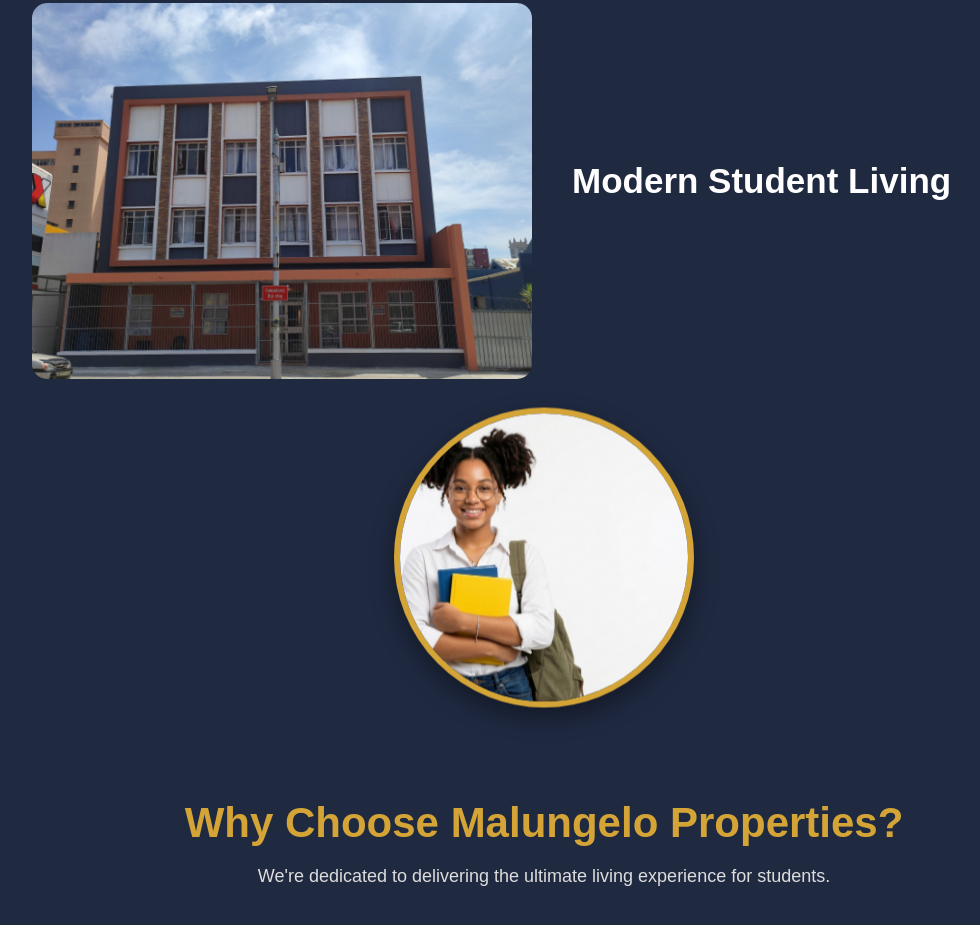
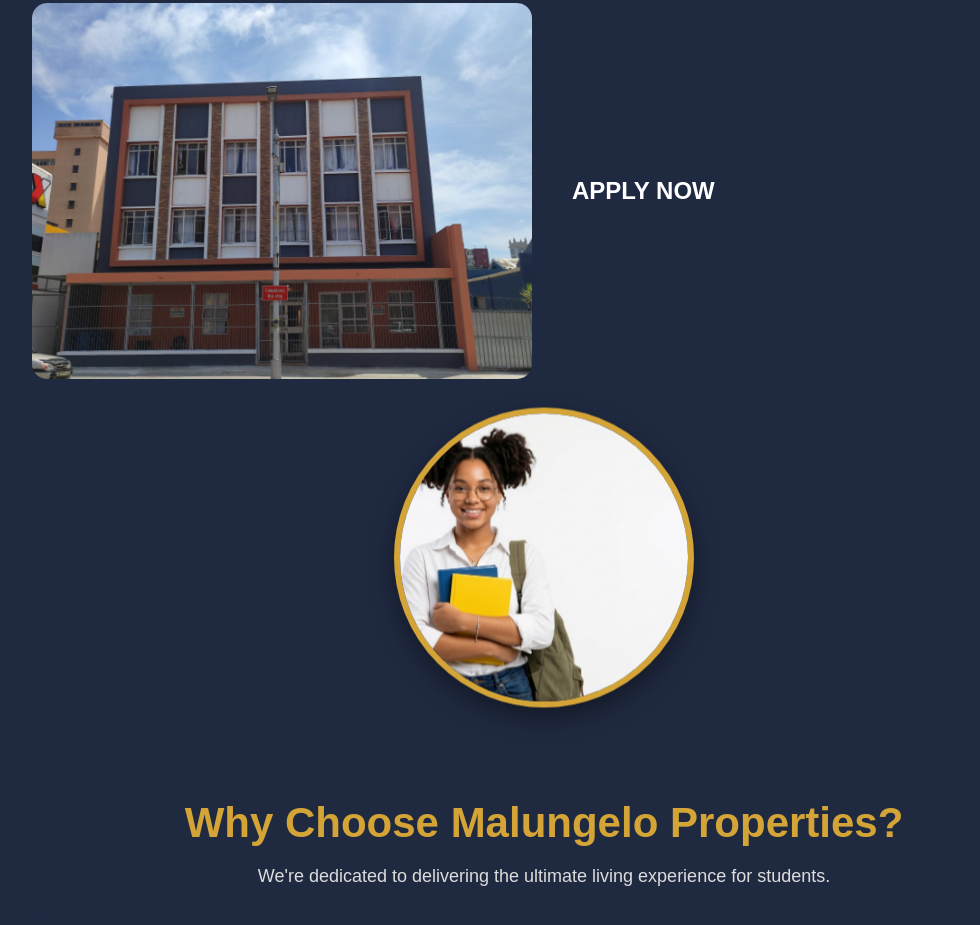
Before and after one commit to TumeloMachethe/Malungelo, a plain HTML site: page index.html in a window 1280 px wide. Shown: the part 1012-1937 px from the top of the page, without its empty margins (96-1076 px from the left). Drawn offline with Linux system fonts and the light colour scheme.

Commit message:
Update index.html

```diff
--- a/index.html
+++ b/index.html
@@ -56,7 +56,7 @@
 
             <div class="property-info">
 
-                <h3>Modern Student Living</h3>
+                <h1>APPLY NOW</h1>
 
             </div>
 
```
